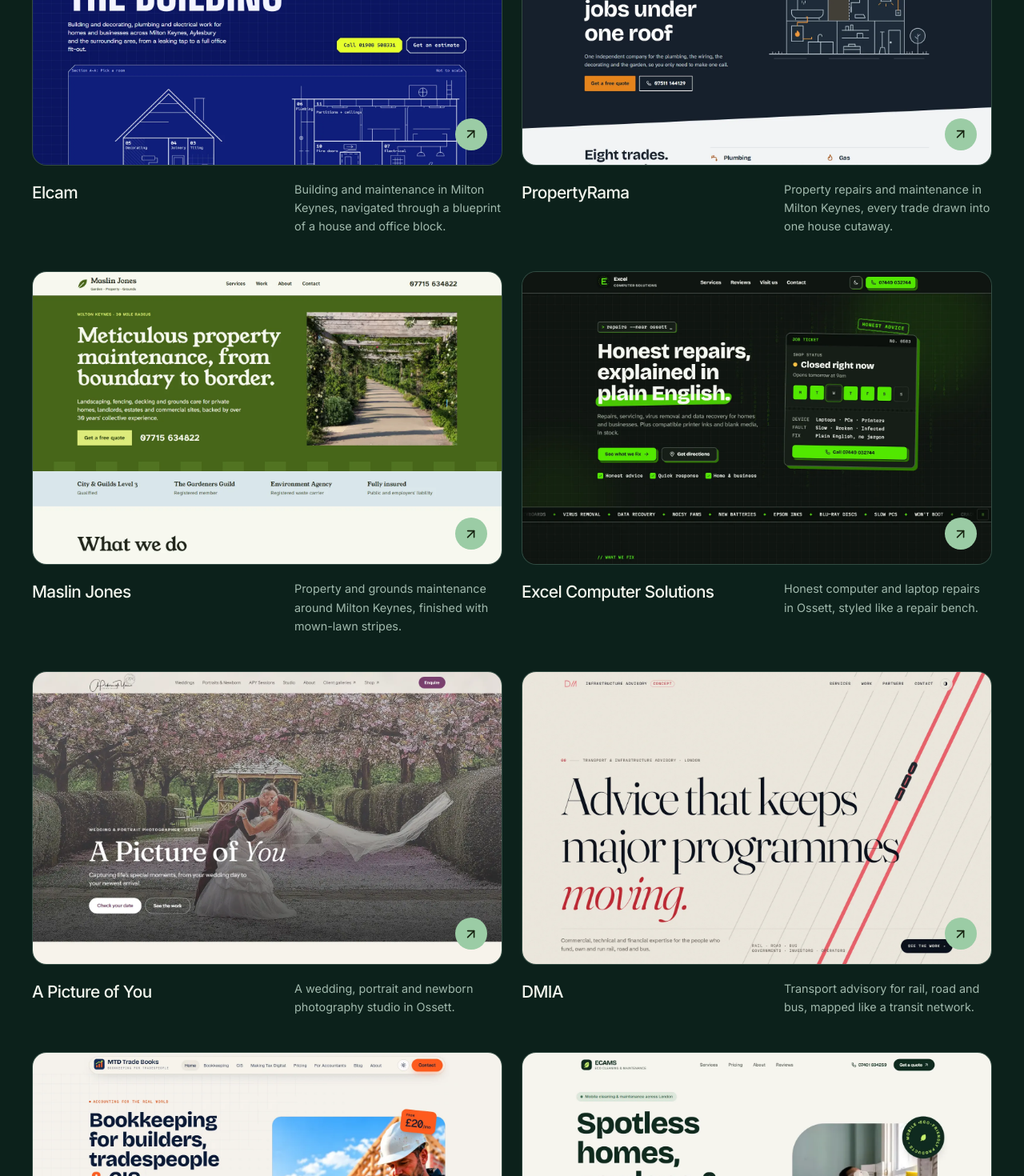
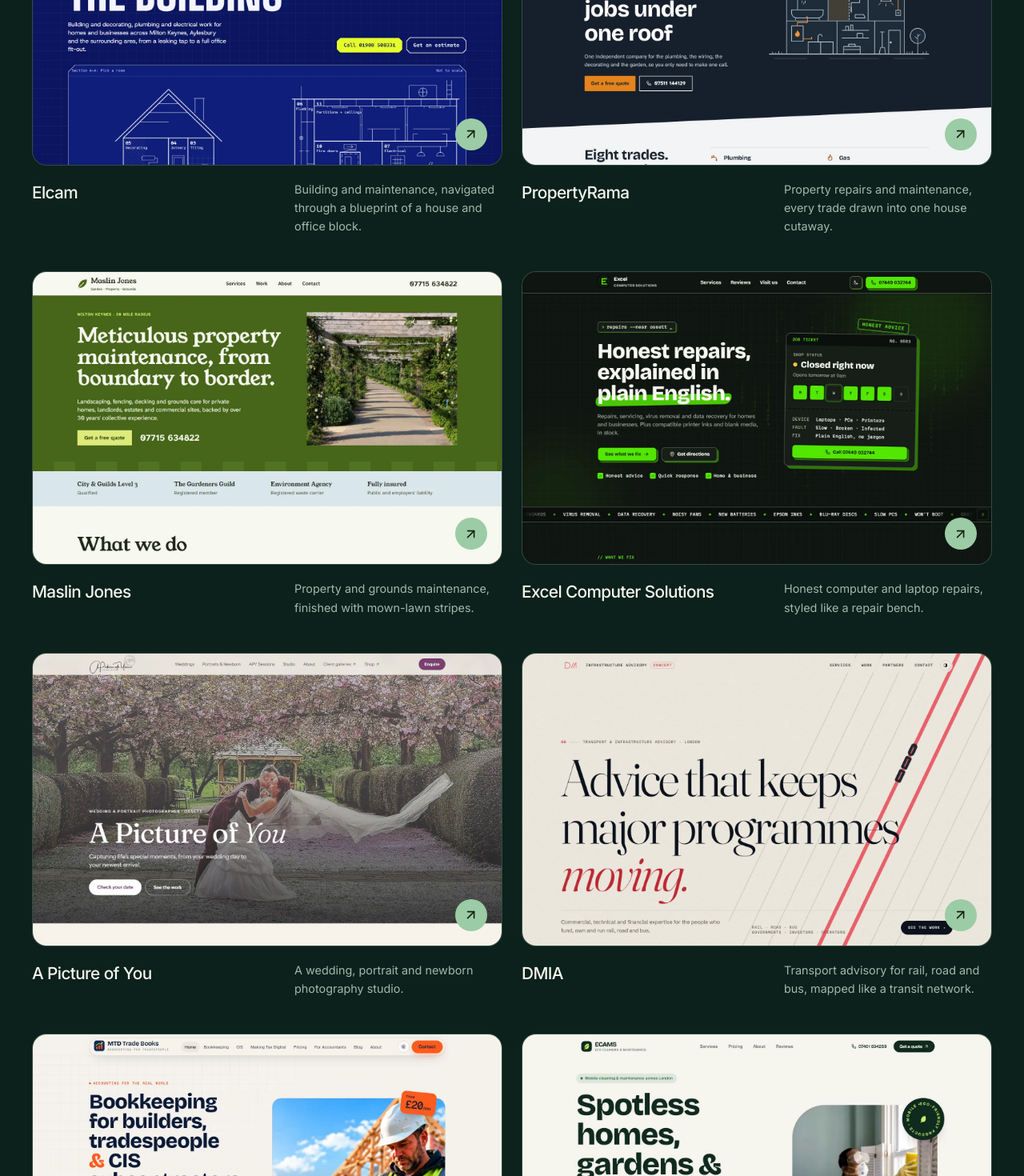
Before and after one commit to oyousaf/legxcy_sol, a Next.js app: page / in a window 1280 px wide. Shown: the part 3143-4613 px from the top of the page at 80% size. Built offline with nearby package versions, Linux system fonts and the light colour scheme; no server answers.

Commit message:
Remove locations from project descriptions

```diff
--- a/components/Projects.tsx
+++ b/components/Projects.tsx
@@ -4,31 +4,31 @@ import { FiArrowUpRight } from "react-icons/fi";
 const projects = [
   [
     "Elcam",
-    "Building and maintenance in Milton Keynes, navigated through a blueprint of a house and office block.",
+    "Building and maintenance, navigated through a blueprint of a house and office block.",
     "elcam",
     "https://elcam.legxcysol.dev",
   ],
   [
     "PropertyRama",
-    "Property repairs and maintenance in Milton Keynes, every trade drawn into one house cutaway.",
+    "Property repairs and maintenance, every trade drawn into one house cutaway.",
     "propertyrama",
     "https://propertyrama.legxcysol.dev",
   ],
   [
     "Maslin Jones",
-    "Property and grounds maintenance around Milton Keynes, finished with mown-lawn stripes.",
+    "Property and grounds maintenance, finished with mown-lawn stripes.",
     "maslinjones",
     "https://maslinjones.legxcysol.dev",
   ],
   [
     "Excel Computer Solutions",
-    "Honest computer and laptop repairs in Ossett, styled like a repair bench.",
+    "Honest computer and laptop repairs, styled like a repair bench.",
     "excelcomp",
     "https://excelcomp.legxcysol.dev",
   ],
   [
     "A Picture of You",
-    "A wedding, portrait and newborn photography studio in Ossett.",
+    "A wedding, portrait and newborn photography studio.",
     "apou",
     "https://apou.legxcysol.dev",
   ],
```
